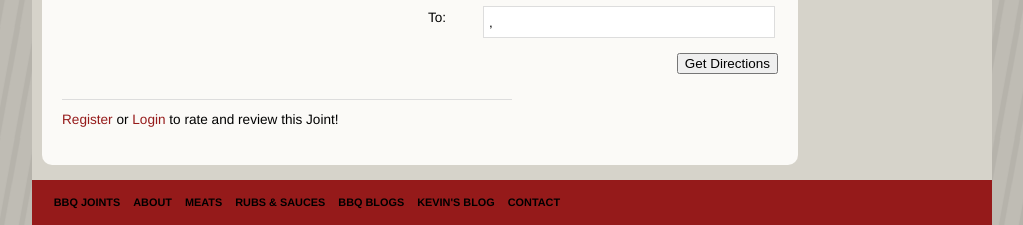
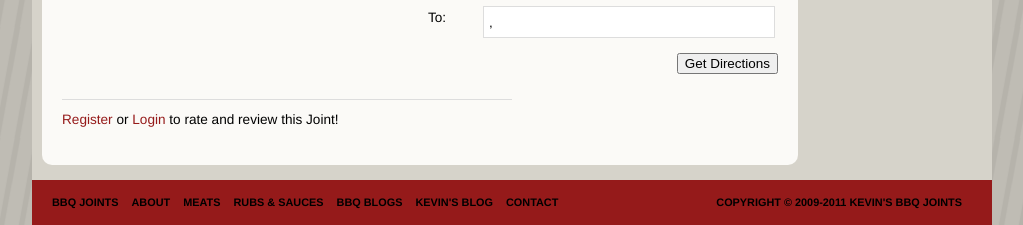
Before and after one commit to xtine/bbqjoints, a Django app: template templates/joint.html in a window 1280 px wide. Shown: the part 750-975 px from the top of the page, without its empty margins (128-1151 px from the left). Run offline with Django 3.2, Linux system fonts and the light colour scheme; the template is opened without the code that fills it, so the values that code supplies are empty; some libraries are stand-ins or nearby versions.

Commit message:
footer with copyright

```diff
--- a/media/css/styles.css
+++ b/media/css/styles.css
@@ -395,8 +395,12 @@ footer {
 	text-transform: uppercase;
 	height: 33px;
 	background: #951a1a;
-	padding: 12px 0 0 0;
+	padding: 12px 20px 0 20px;
 	clear: both;
+}
+footer ul {
+	float: left;
+	margin: 0;
 }
 footer ul li {
 	display: inline;
@@ -405,6 +409,10 @@ footer ul li {
 footer ul li a {
 	color: #000;
 	text-decoration: none;
+}
+footer .copyright {
+	padding: 0 10px 0 0;
+	float: right;
 }
 
 /* Flames */
--- a/templates/base.html
+++ b/templates/base.html
@@ -91,6 +91,10 @@
 			<li><a href="">Kevin's Blog</a></li>
 			<li><a href="">Contact</a></li>
 		</ul>
+
+		<div class="copyright">
+		    Copyright © 2009-2011 Kevin's BBQ Joints
+		</div>
 	</footer>
 
 	<script src="/media/js/libs/jquery.rating.js"></script>
```
